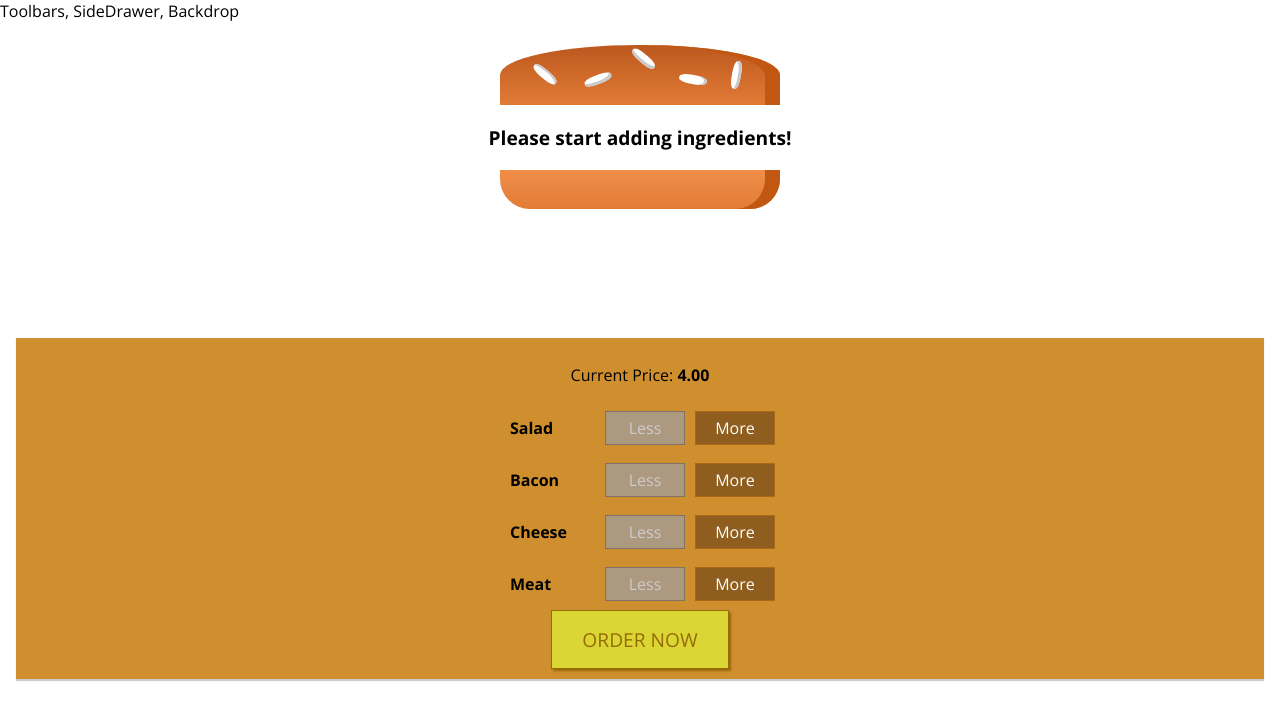
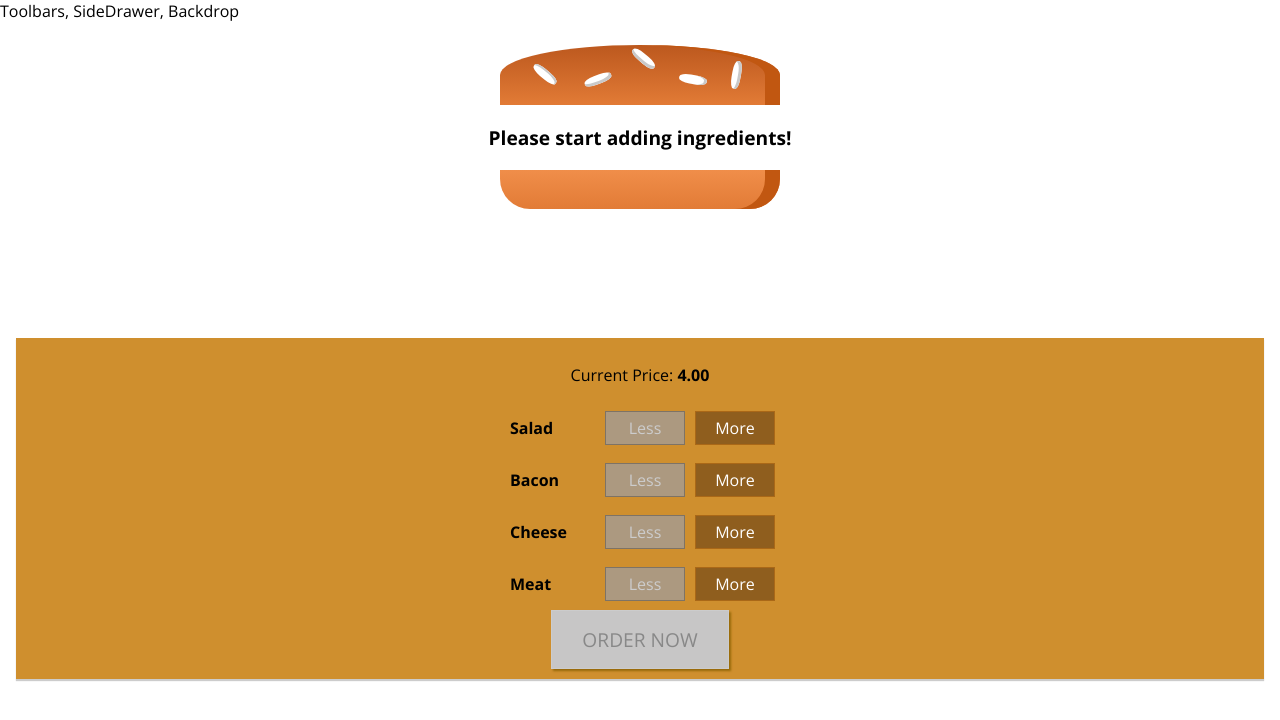
Before and after one commit to asal-rostami-react/react-burger-builder, a React app: page / in a window 1280 px wide. Shown: the top 720 px of the page. Built offline with nearby package versions, Linux system fonts and the light colour scheme.

Commit message:
modified order button

```diff
--- a/src/components/Burger/BuildControls/BuildControls.js
+++ b/src/components/Burger/BuildControls/BuildControls.js
@@ -21,7 +21,9 @@
             removed={() => props.ingredientRemoved(ctrl.type)}
             disabled={props.disabled[ctrl.type]}/>
         ))}
-        <button className={classes.OrderButton}>ORDER NOW</button>
+        <button
+        className={classes.OrderButton}
+        disabled={!props.purchasable}>ORDER NOW</button>
 
     </div>
 
--- a/src/containers/BurgerBuilder/BurgerBuilder.js
+++ b/src/containers/BurgerBuilder/BurgerBuilder.js
@@ -20,10 +20,25 @@
                 cheese: 0,
                 meat: 0
             },
-            totalPrice: 4
+            totalPrice: 4,
+            purchasable: false
         }
 
     }
+
+    updatePurchaseState (ingredients) {
+
+        const sum = Object.keys(ingredients)
+            .map(igKey => {
+                return ingredients[igKey];
+            })
+            .reduce( (sum, el) => {
+                return sum + el;
+            }, 0);
+        this.setState({purchasable: sum > 0});
+    }
+
+
     addIngredientHandler = (type) => {
         const oldCount = this.state.ingredients[type];
         const updatedCount = oldCount + 1;
@@ -35,9 +50,7 @@
         const oldPrice = this.state.totalPrice;
         const newPrice = oldPrice + priceAddition;
         this.setState({totalPrice: newPrice, ingredients: updatedIngredients});
-
-
-
+        this.updatePurchaseState(updatedIngredients);
     }
 
     removeIngredientHandler = (type) => {
@@ -54,6 +67,7 @@
         const oldPrice = this.state.totalPrice;
         const newPrice = oldPrice - priceDeduction;
         this.setState({totalPrice: newPrice, ingredients: updatedIngredients});
+        this.updatePurchaseState(updatedIngredients);
 
 
     }
@@ -76,6 +90,7 @@
                     ingredientAdded={this.addIngredientHandler}
                     ingredientRemoved={this.removeIngredientHandler}
                     disabled={disabledInfo}
+                    purchasable={this.state.purchasable}
                     price={this.state.totalPrice}
                 />
             </Aux>
```
Lines whose indentation alone changed are shown as unchanged.
